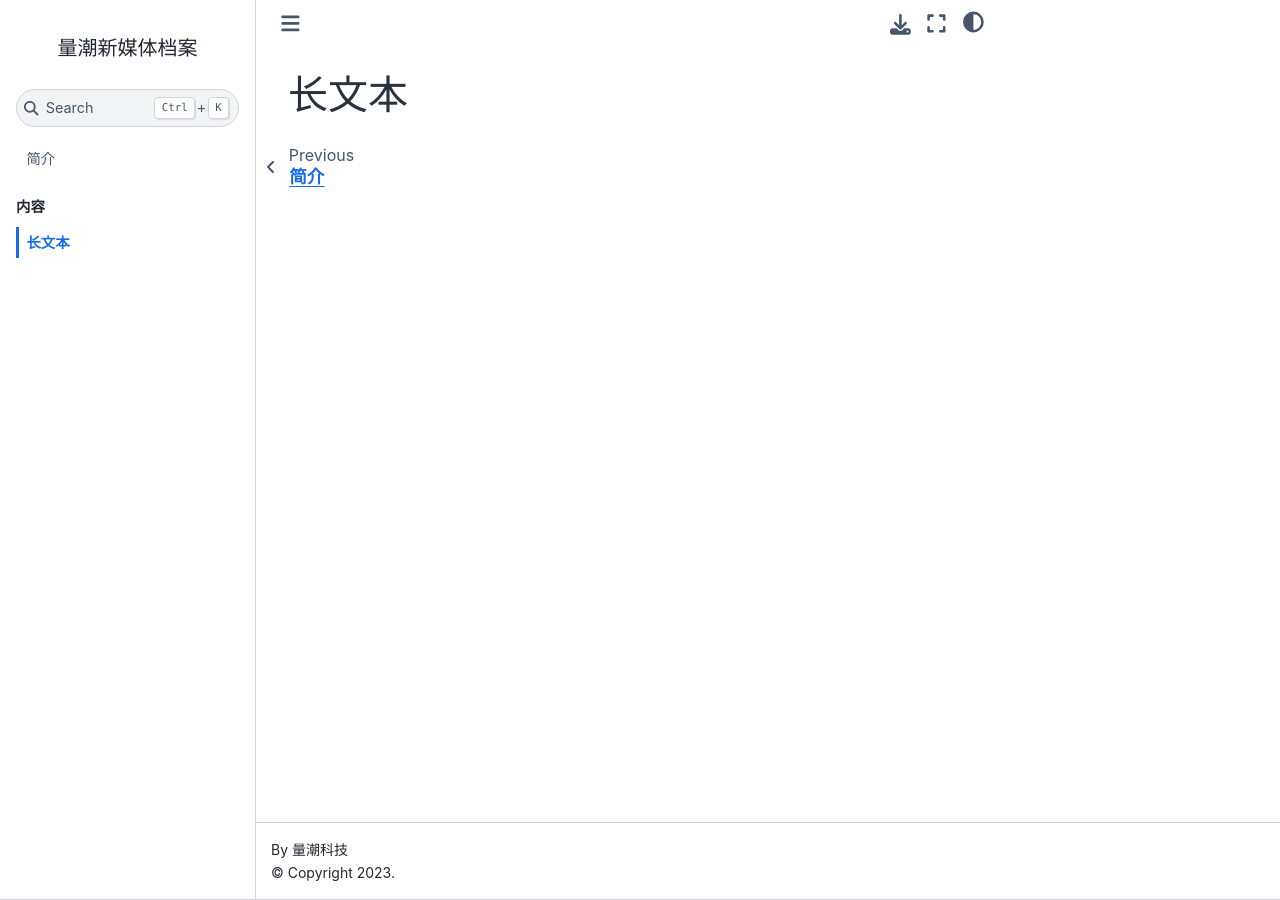
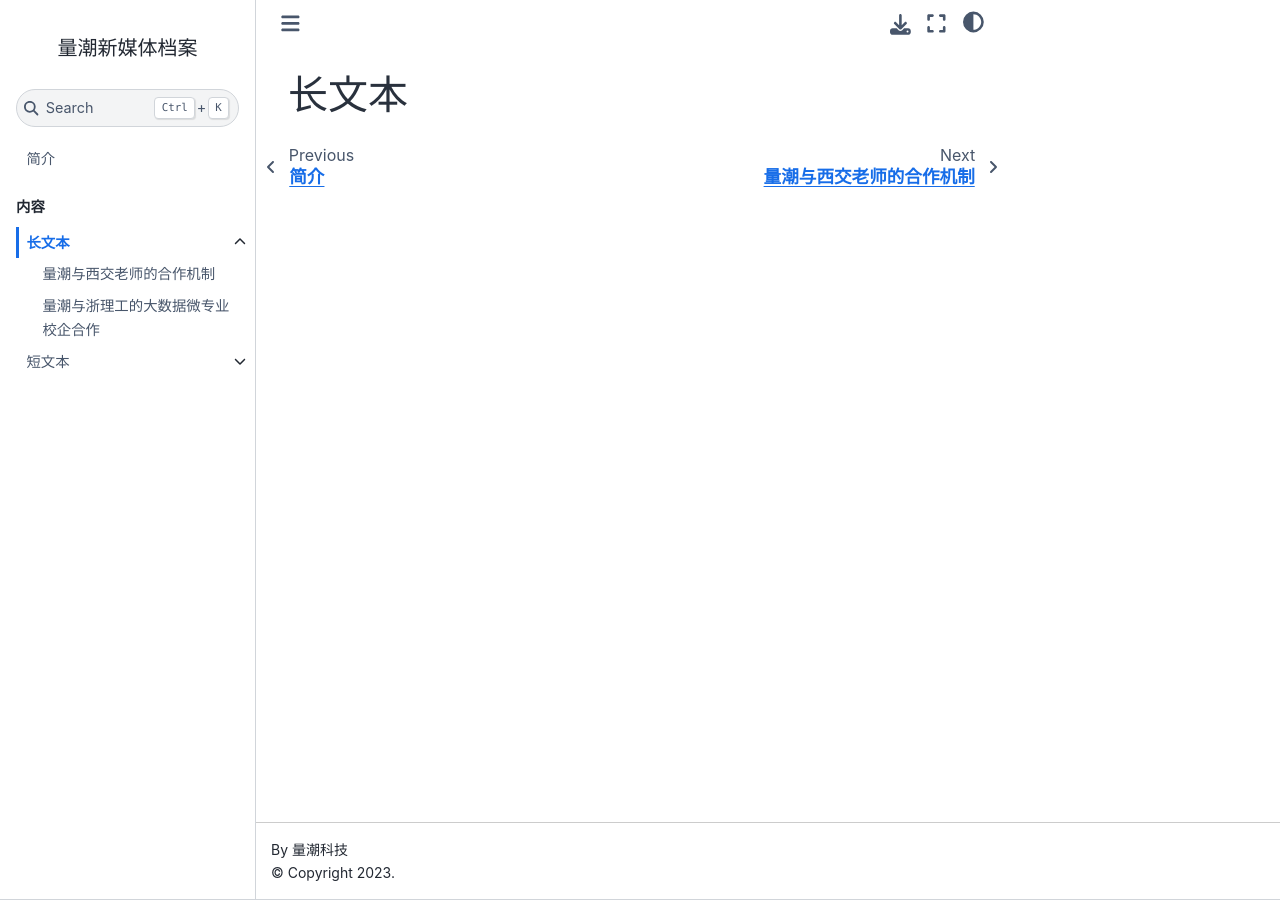
Before and after one commit to quanttide/quanttide-profile-of-social-media, a Jupyter Book: the page built from contents/articles/README.md, in a window 1280 px wide. Built offline with Jupyter Book 1.0.4 settings and Sphinx 7.4.7 and the Sphinx Book theme 1.1.4, drawn with Linux system fonts in a browser that asks for light colours; part of the change alters nothing that is shown.

Commit message:
update toc

```diff
--- a/_toc.yml
+++ b/_toc.yml
@@ -4,3 +4,9 @@ parts:
   - caption: 内容
     chapters:
       - file: contents/articles/README.md
+        sections:
+          - file: contents/articles/xjtu_cooperation.md
+          - file: contents/articles/zstu_cooperation.md
+      - file: contents/notes/README.md
+        sections:
+          - file: contents/notes/course_consulting.md
--- /dev/null
+++ b/contents/notes/README.md
@@ -0,0 +1 @@
+# 短文本
--- a/contents/notes/course_consulting.md
+++ b/contents/notes/course_consulting.md
@@ -3,3 +3,8 @@
 👩‍💻各位大佬，我们公司最近和浙江理工大学计算机系合作开发了一门大数据课程，目前学生反馈非常不错。现在我们打算把这个课程推向市场，但是具体怎么做才能成功商业化呢？如果你有相关经验或见解，请在评论区留言告诉我们吧！我们感激不尽！❤️
 
 #大数据 #商业咨询 #课程市场化 #教育创新 #求助 #创业 #市场化 #市场咨询 #市场分析 #校企合作 #行业分析 #商业思路 #问题帮助 #it培训 #产教融合 #商业推广 #教育内容创作 #项目孵化 #干货分享
+
+# 商业咨询 | 如何将我们的大数据课程市场化？
+尊敬的各位专家，我们公司近期携手浙江理工大学计算机系共同开发了一门大数据课程，并且已经在校内进行了运行，获得了学生的好评。现在，我们计划将这门课程进一步推向更广阔的市场，实现其商业化价值。为了确保这一过程的成功，我们正在寻求有相关经验或深刻见解的专业人士的建议。如果您曾经成功推出过类似的教育产品，或者对如何有效进行教育产品的市场化有着自己的看法，请在下方评论区分享您的宝贵意见。您的每一条建议对我们来说都是极其珍贵的，非常感谢您的帮助！❤️
+
+#大数据 #商业咨询 #课程市场化 #教育创新 #求助 #创业 #市场化 #市场咨询 #市场分析 #校企合作 #行业分析 #商业思路 #问题帮助 #it培训 #产教融合 #商业推广 #教育内容创作 #项目孵化 #干货分享
```
Also changed, not shown: contents/articles/xjtu_cooperation.md (+1 -0 lines).
